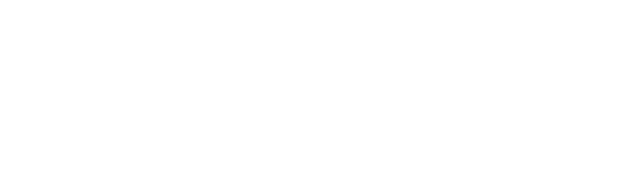
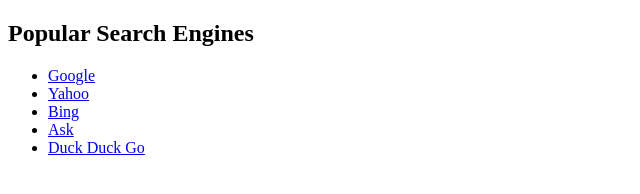
Before and after one commit to JoshuaAaronBaker/review, a website: page html-links/index.html in a window 1280 px wide. Shown: the whole page, without its empty margins (0-640 px from the left). Drawn offline with Linux system fonts and the light colour scheme.

Commit message:
Created h2 element with text content and created a ul with li elements containing anchor tags that have href values of various search engines.

```diff
--- a/html-links/index.html
+++ b/html-links/index.html
@@ -7,6 +7,13 @@
   <title>HTML Links</title>
 </head>
 <body>
-
+  <h2>Popular Search Engines</h2>
+  <ul>
+    <li><a href="https://www.google.com/webhp?hl=en&sa=X&ved=0ahUKEwjK97GS9c74AhV7EEQIHSd8AywQPAgI">Google</a></li>
+    <li><a href="https://www.yahoo.com/">Yahoo</a></li>
+    <li><a href="https://www.bing.com/">Bing</a></li>
+    <li><a href="https://www.ask.com/">Ask</a></li>
+    <li><a href="https://duckduckgo.com/">Duck Duck Go</a></li>
+  </ul>
 </body>
 </html>
```
